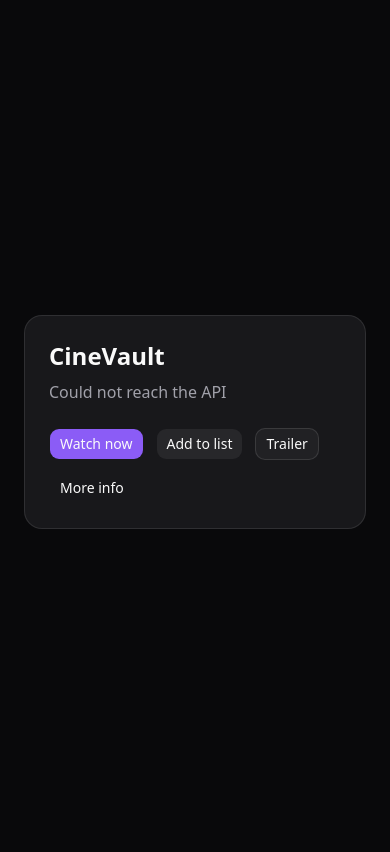
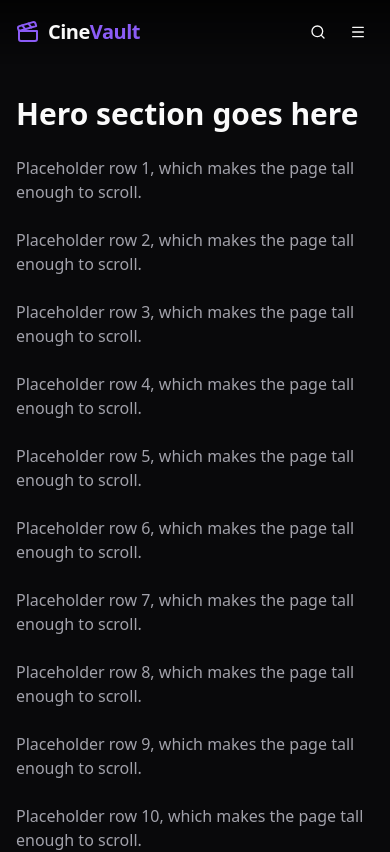
Before and after one commit to dalandan-chillin/software-engineer-journey, a React (Vite) app in the folder cinevault/client/: page / in a window 390 px wide. Shown: the top 852 px of the page. Built offline with nearby package versions, Linux system fonts and the light colour scheme; no server answers.

Commit message:
Add Logo and responsive Navbar components

```diff
--- a/cinevault/client/src/App.jsx
+++ b/cinevault/client/src/App.jsx
@@ -1,37 +1,21 @@
-import { useEffect, useState } from 'react';
-import { Button } from '@/components/ui/button';
+import Navbar from '@/components/Navbar';
 
 function App() {
-  const [message, setMessage] = useState('Loading...');
-
-  useEffect(() => {
-    async function checkApi() {
-      try {
-        const res = await fetch('http://127.0.0.1:5000/api/health');
-        const data = await res.json();
-        setMessage(`API says: ${data.status}`);
-      } catch (error) {
-        setMessage('Could not reach the API');
-        console.error(error);
-      }
-    }
-    checkApi();
-  }, []);
-
   return (
-  <div className="min-h-screen flex items-center justify-center p-6">
-    <div className="w-full max-w-sm rounded-2xl bg-cv-card p-6 border border-white/10">
-      <h1 className="text-2xl font-bold">CineVault</h1>
-      <p className="mt-2 text-cv-muted">{message}</p>
-       <div className="mt-6 flex flex-wrap gap-3">
-        <Button>Watch now</Button>
-        <Button variant="secondary">Add to list</Button>
-        <Button variant="outline">Trailer</Button>
-        <Button variant="ghost">More info</Button>
-    </div>
-    </div>
-    </div>
-);
+    <>
+      <Navbar />
+      <main className="mx-auto max-w-7xl px-4 pt-24 sm:px-6">
+        <h1 className="text-3xl font-bold">Hero section goes here</h1>
+        <div className="mt-6 space-y-6">
+          {Array.from({ length: 30 }, (_, i) => (
+            <p key={i} className="text-cv-muted">
+              Placeholder row {i + 1}, which makes the page tall enough to scroll.
+            </p>
+          ))}
+        </div>
+      </main>
+    </>
+  );
 }
 
 export default App;
--- /dev/null
+++ b/cinevault/client/src/components/Logo.jsx
@@ -0,0 +1,12 @@
+import { Clapperboard } from 'lucide-react';
+
+export default function Logo() {
+  return (
+    <a href="#" className="flex items-center gap-2" aria-label="CineVault home">
+      <Clapperboard className="size-6 text-cv-primary" />
+      <span className="text-xl font-bold tracking-tight">
+        Cine<span className="text-cv-primary">Vault</span>
+      </span>
+    </a>
+  );
+}
--- /dev/null
+++ b/cinevault/client/src/components/Navbar.jsx
@@ -0,0 +1,92 @@
+import { useEffect, useState } from 'react';
+import { Menu, Search, X } from 'lucide-react';
+import { Button } from '@/components/ui/button';
+import { cn } from '@/lib/utils';
+import Logo from '@/components/Logo';
+
+const NAV_LINKS = [
+  { label: 'Home', href: '#' },
+  { label: 'Movies', href: '#' },
+  { label: 'Anime', href: '#' },
+];
+
+export default function Navbar() {
+  const [scrolled, setScrolled] = useState(false);
+  const [menuOpen, setMenuOpen] = useState(false);
+
+  useEffect(() => {
+    function handleScroll() {
+      setScrolled(window.scrollY > 20);
+    }
+    handleScroll();
+    window.addEventListener('scroll', handleScroll);
+    return () => window.removeEventListener('scroll', handleScroll);
+  }, []);
+
+  return (
+    <header
+      className={cn(
+        'fixed inset-x-0 top-0 z-50 transition-colors duration-300',
+        scrolled || menuOpen
+          ? 'border-b border-white/10 bg-cv-bg/90 backdrop-blur'
+          : 'bg-linear-to-b from-black/70 to-transparent'
+      )}
+    >
+      <div className="mx-auto flex h-16 max-w-7xl items-center justify-between px-4 sm:px-6">
+        <div className="flex items-center gap-8">
+          <Logo />
+          <nav className="hidden items-center gap-6 md:flex">
+            {NAV_LINKS.map((link) => (
+              <a
+                key={link.label}
+                href={link.href}
+                className="text-sm text-cv-muted transition-colors hover:text-cv-text"
+              >
+                {link.label}
+              </a>
+            ))}
+          </nav>
+        </div>
+
+        <div className="flex items-center gap-2">
+          <Button variant="ghost" size="icon" aria-label="Search">
+            <Search />
+          </Button>
+          <div className="hidden items-center gap-2 md:flex">
+            <Button variant="ghost">Login</Button>
+            <Button>Sign Up</Button>
+          </div>
+          <Button
+            variant="ghost"
+            size="icon"
+            className="md:hidden"
+            aria-label="Toggle menu"
+            onClick={() => setMenuOpen(!menuOpen)}
+          >
+            {menuOpen ? <X /> : <Menu />}
+          </Button>
+        </div>
+      </div>
+
+      {menuOpen && (
+        <div className="border-t border-white/10 px-4 pb-4 md:hidden">
+          <nav className="flex flex-col">
+            {NAV_LINKS.map((link) => (
+              <a
+                key={link.label}
+                href={link.href}
+                className="py-3 text-cv-muted hover:text-cv-text"
+              >
+                {link.label}
+              </a>
+            ))}
+          </nav>
+          <div className="mt-2 flex gap-2">
+            <Button variant="outline" className="flex-1">Login</Button>
+            <Button className="flex-1">Sign Up</Button>
+          </div>
+        </div>
+      )}
+    </header>
+  );
+}
```
